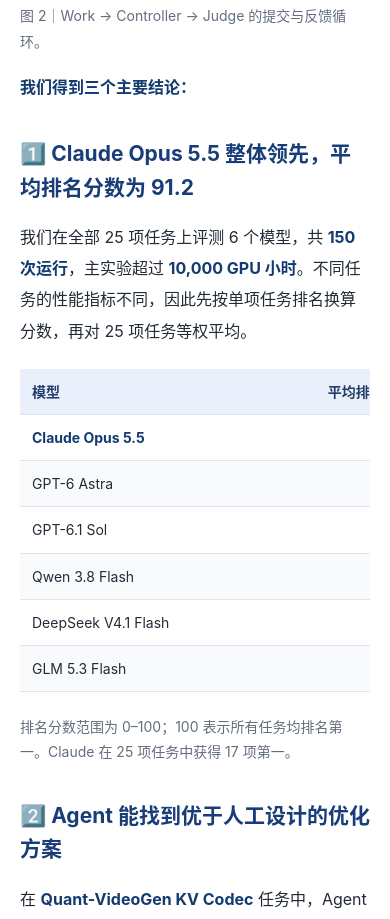
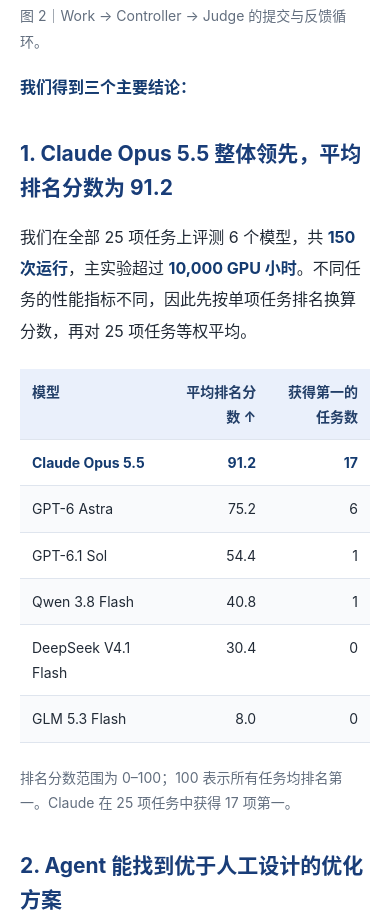
Before and after one commit to InfrathonX/InfrathonX.github.io, a plain HTML site: page blog-zh.html in a window 390 px wide. Shown: the part 1850-2769 px from the top of the page. Drawn offline with Linux system fonts and the light colour scheme.

Commit message:
Polish finding numbers and the mobile ranking table

```diff
--- a/blog-zh.html
+++ b/blog-zh.html
@@ -29,6 +29,7 @@ tr:nth-child(even) td { background: #f9fafc; }
   h2 { font-size: 21px; margin-top: 34px; }
   p, li { font-size: 16px; }
   table { min-width: 620px; }
+  .model-rankings { min-width: 0; }
 }
 @media print {
   body { background: white; }
@@ -78,9 +79,9 @@ tr:nth-child(even) td { background: #f9fafc; }
 <p><img alt="Infrathon 的任务定义与执行框架" loading="lazy" src="https://infrathonx.github.io/assets/img/paper/framework.svg"/></p>
 <p><em>图 2｜Work → Controller → Judge 的提交与反馈循环。</em></p>
 <p><strong>我们得到三个主要结论：</strong></p>
-<h2>1️⃣ Claude Opus 5.5 整体领先，平均排名分数为 91.2</h2>
+<h2>1. Claude Opus 5.5 整体领先，平均排名分数为 91.2</h2>
 <p>我们在全部 25 项任务上评测 6 个模型，共 <strong>150 次运行</strong>，主实验超过 <strong>10,000 GPU 小时</strong>。不同任务的性能指标不同，因此先按单项任务排名换算分数，再对 25 项任务等权平均。</p>
-<div class="table-wrap"><table>
+<div class="table-wrap"><table class="model-rankings">
 <thead>
 <tr>
 <th>模型</th>
@@ -122,7 +123,7 @@ tr:nth-child(even) td { background: #f9fafc; }
 </tbody>
 </table></div>
 <p><em>排名分数范围为 0–100；100 表示所有任务均排名第一。Claude 在 25 项任务中获得 17 项第一。</em></p>
-<h2>2️⃣ Agent 能找到优于人工设计的优化方案</h2>
+<h2>2. Agent 能找到优于人工设计的优化方案</h2>
 <p>在 <strong>Quant-VideoGen KV Codec</strong> 任务中，Agent 压缩视频生成过程中的 KV 缓存。我们将 Claude 在 24 小时内开发的方案与人工编解码器比较，在 WorldScore / HY-WorldPlay 和 MovieGen / LongCat-Video 上各评测 200 个样本，生成设置保持一致。</p>
 <p><strong>平均压缩比从 6.82× 提升到 19.86×，同时两个数据集上的 PSNR、SSIM 提高，LPIPS 降低。</strong></p>
 <div class="table-wrap"><table>
@@ -156,7 +157,7 @@ tr:nth-child(even) td { background: #f9fafc; }
 <p>人工方案对聚类后的残差逐个量化；Claude 对残差做 <strong>PCA 变换</strong>，并在量化后使用<strong>熵编码</strong>，随后继续调整量化方式与元数据存储。</p>
 <p><img alt="Claude 在视频 KV 缓存压缩任务中的结果与迭代过程" loading="eager" src="https://infrathonx.github.io/assets/img/homepage/qvg-intro.svg"/></p>
 <p><em>图 3｜上方为两个视频样例，红字为压缩比；下方为结合压缩比与视频质量的任务分数。五个标记点对应选出的提交，虚线为人工方案。</em></p>
-<h2>3️⃣ 相同 GPU 预算下，长运行更有利于模块和系统任务</h2>
+<h2>3. 相同 GPU 预算下，长运行更有利于模块和系统任务</h2>
 <p>我们用 Astra 和 Claude，在三个优化层级各选一项训练任务和一项推理任务，共 6 项任务、12 个任务—模型组合。比较一次 T 小时长运行与两次 T/2 或四次 T/4 独立短运行取最佳，总 GPU 小时相同；算子任务的 T 为 12 小时，模块和系统任务为 24 小时。</p>
 <p><strong>长运行在 12 个组合中的 9 个上胜出，包括全部 4 个系统级组合；算子任务上，多次短运行仍有竞争力。</strong></p>
 <div class="table-wrap"><table>
```
Also changed, not shown: site/blog-zh.html (+5 -4 lines).
